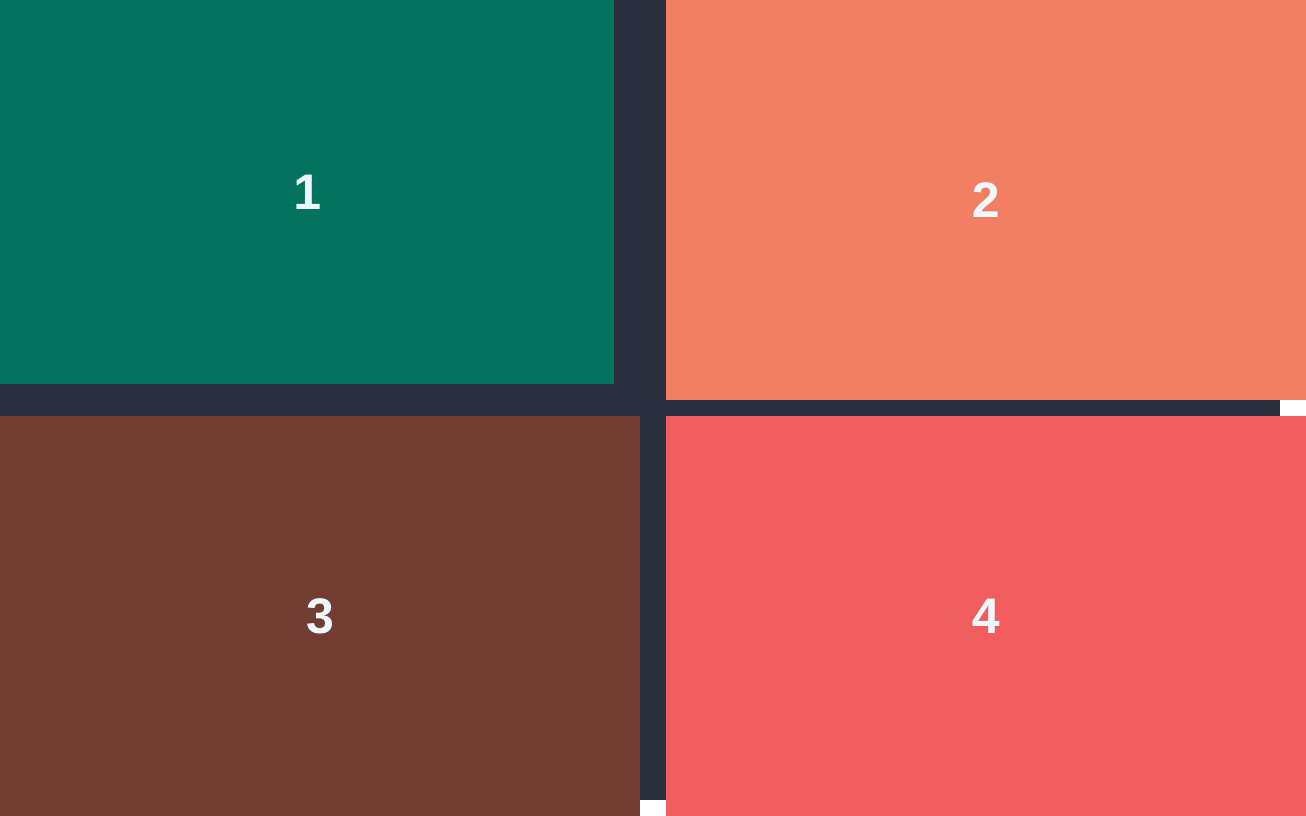
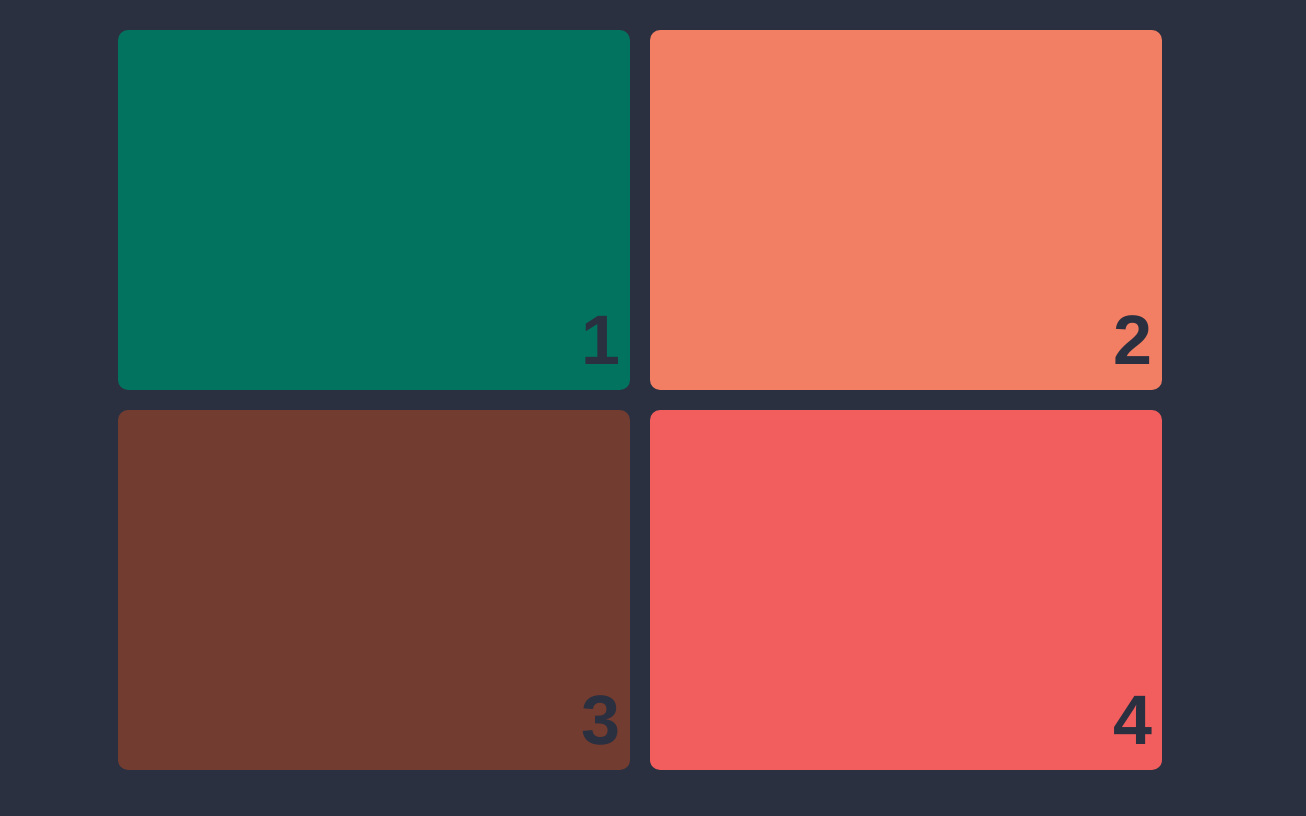
Before and after one commit to erwindevdesign/gridTemplates, a plain HTML site: page index.html in a window 1280 px wide. Shown: the whole page, 1306 px wide, since content can reach past the window. Drawn offline with Linux system fonts and the light colour scheme.

Commit message:
Template 2x2 CSSgrid

```diff
--- a/assets/css/style.css
+++ b/assets/css/style.css
@@ -6,56 +6,46 @@ html{
     box-sizing: border-box;
     margin: 0;
     padding: 0;
-    display: flexbox;
+    background-color: #2B3040;
 }
 
-main{
-    background-color: #2B3040;
+.content{
+    padding: 1rem;
     height: 100vh;
-    width: 100vw;
     display: grid;
-    grid-template-columns: 50% 50%;
-    grid-template-rows: 50% 50%;
-    gap: 2%;
+    grid-template-columns: 40vw 40vw;
+    grid-auto-rows: 45vh;
+    gap: 2rem;
+    place-content: center;
+
 
 }
 
 section{
+
     font-family: Helvetica, sans-serif;
     font-weight: bold;
-    font-size: 5rem;
-    color: aliceblue;
-    text-align: center;
+    font-size: 7rem;
+    color: #2B3040;
+    border-radius: 1rem;
     display: flex;
-    justify-content: center;
-    align-items: center;
-
-
+    align-items: flex-end;
+    justify-content:end;
+    padding: 1rem;
 }
 
 .content_one{
     background-color: #02735E;
-    height: 48vh;
-    width: 48vw;
-
-    left: 2px;
-    right: 2%;
 }
 
 .content_two{
     background-color:#F27E63;
-    height: 50vh;
-    width: 50vw;
 }
 
 .content_three{
     background-color:#733C30;
-    height: 50vh;
-    width: 50vw;
 }
 
 .content_four{
     background-color:#F25E5E;
-    height: 50vh;
-    width: 50vw;
 }
--- a/index.html
+++ b/index.html
@@ -14,7 +14,7 @@
     <!-- <link rel="shortcut icon" href="favicon.ico" type="image/x-icon"> -->
 </head>
 <body>
-    <main>
+    <main class="content" id="content">
         <section class="content_one" id="content_one">1</section>
         <section class="content_two" id="content_two">2</section>
         <section class="content_three" id="content_three">3</section>
```
